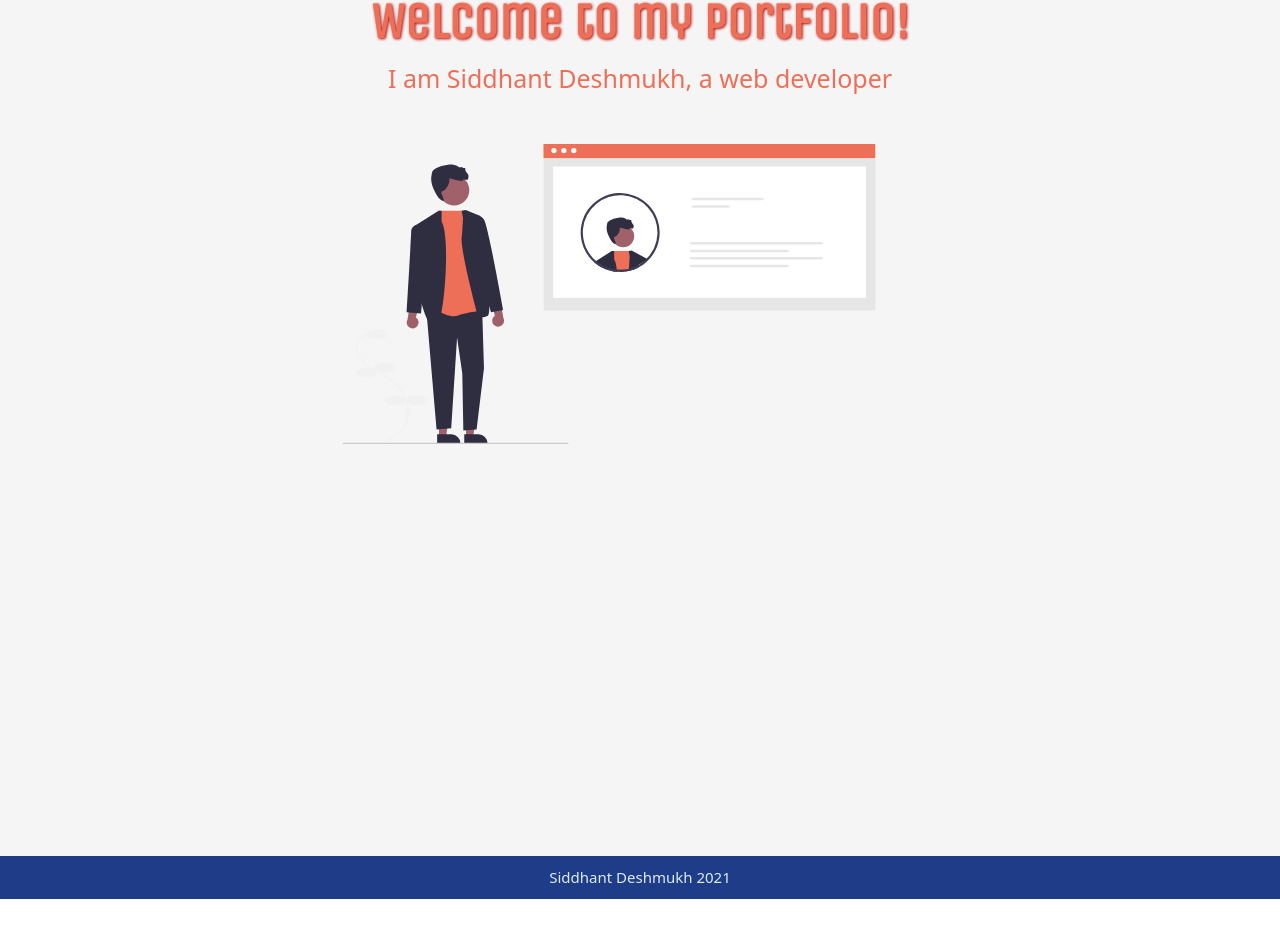
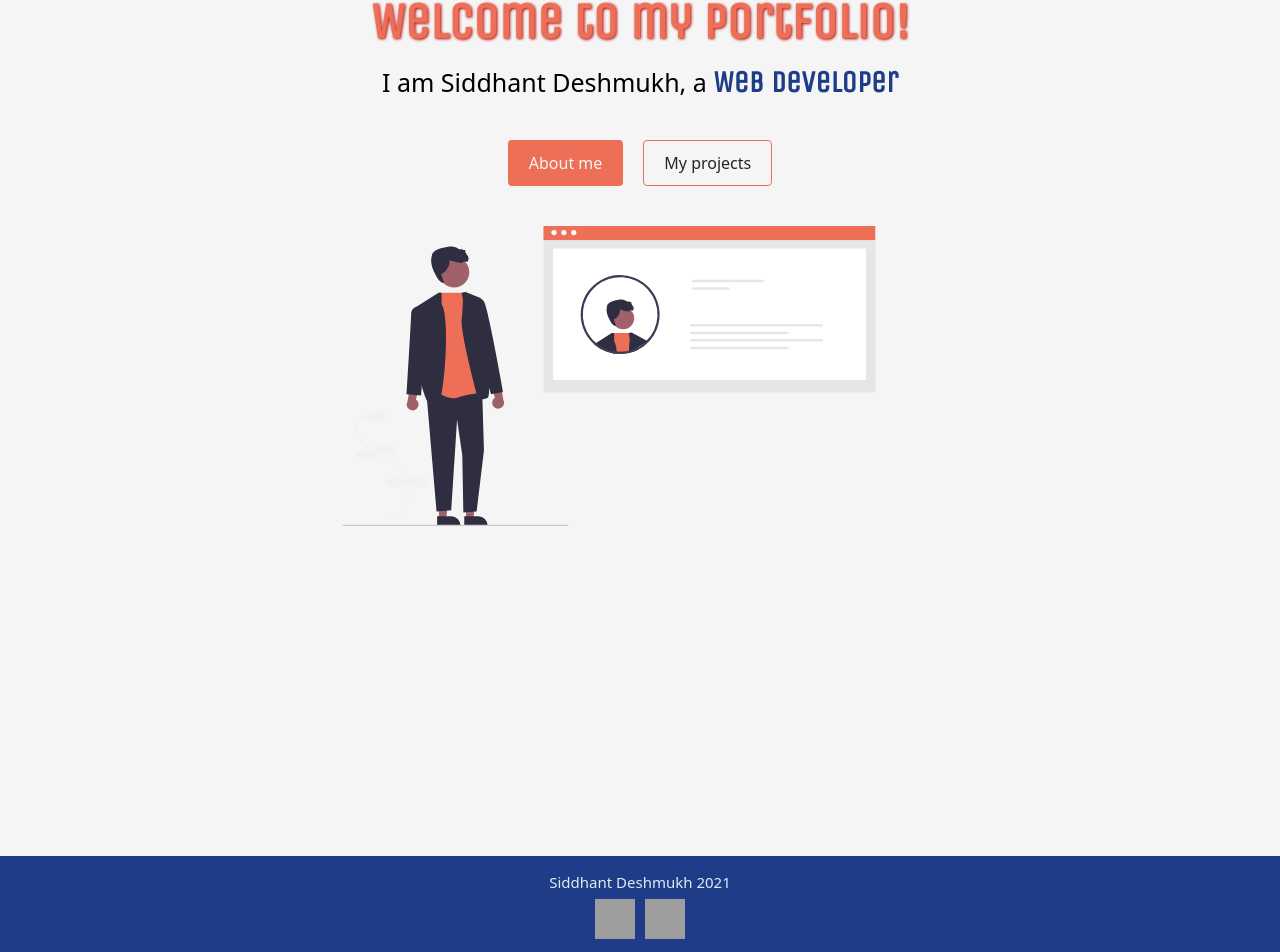
Before and after one commit to sid6145/portfolio, a React (Create React App) app: page / in a window 1280 px wide. Shown: the part 259-1211 px from the top of the page. Before the commit the page ends 1158 px from the top, so only its background shows below. Built offline with nearby package versions, Linux system fonts and the light colour scheme; grey boxes are pictures that could not be loaded.

Commit message:
added 2 buttons for about and project page and also added github and linkedin links in the footer

```diff
--- a/src/Components/Footer/index.js
+++ b/src/Components/Footer/index.js
@@ -1,27 +1,18 @@
-import React from 'react'
+import React from "react";
+import './style.css'
 
-
-const date = new Date()
-
+const date = new Date();
 
 function Footer() {
-    return (
-
-        <footer style={{
-            position:"relative",
-            bottom:"0",
-            fontSize: "15px",
-            textAlign:"center",
-            width:"100%",
-            padding:"10px 5px",
-            backgroundColor:"#1F3C88",
-            color:"#DBEDF3"
-            }}>
-
-                Siddhant Deshmukh {date.getFullYear()}
-
-        </footer>
-    )
+  return (
+    <footer>
+      Siddhant Deshmukh {date.getFullYear()}
+      <div className="icons-container">
+        <a href="https://github.com/sid6145"><img src="https://img.icons8.com/ios-filled/50/000000/github.png" /></a>
+         <a href="https://www.linkedin.com/in/deshmukhsiddhant/"><img src="https://img.icons8.com/color/48/000000/linkedin.png" /></a>
+      </div>
+    </footer>
+  );
 }
 
-export default Footer
+export default Footer;
--- /dev/null
+++ b/src/Components/Footer/style.css
@@ -0,0 +1,20 @@
+footer{
+    position: relative;
+    bottom: 0;
+    font-size: 15px;
+    text-align:center;
+    width: 100%;
+    padding: 15px 5px;
+    background-color: #1F3C88;
+    color:#DBEDF3;
+}
+
+.icons-container{
+    padding: 5px 0 ;
+}
+
+.icons-container img{
+    margin: 0 5px;
+    width: 40px;
+    height: 40px;
+}
--- a/src/Components/Home/index.js
+++ b/src/Components/Home/index.js
@@ -1,12 +1,19 @@
 import React from "react";
+import {Button} from 'react-bootstrap'
 import "./style.css";
 
 function Home() {
   return (
     <div className="home-container">
       <h2>Welcome to my portfolio!</h2>
-      <p>I am Siddhant Deshmukh, a web developer</p>
+      <p>I am Siddhant Deshmukh, a <span style={{color:"#1F3C88", fontFamily:"Unica One, cursive", fontSize:"30px",
+        fontWeight:"600"
 
+    }}>Web developer</span></p>
+        <div className="btn-container">
+        <button className="btn btn-about">About me</button>
+        <button className="btn btn-project">My projects</button>
+        </div>
 
         <img src="images/home-img.svg" />
 
--- a/src/Components/Home/style.css
+++ b/src/Components/Home/style.css
@@ -12,7 +12,7 @@
     width: 70%;
     height: 300px;
     margin-right: 5%;
-    margin-top: 30px;
+    margin-top: 35px;
 
 }
 
@@ -25,4 +25,41 @@
 
 .home-container p{
     font-size: 25px;
+    color: black;
+    margin-bottom: 30px;
 }
+
+.btn-container{
+    display: flex;
+    justify-content: center;
+    padding: 5px 10px;
+}
+
+.btn{
+    margin: 0 10px;
+    padding: 10px 20px;
+}
+
+.btn-about{
+    background-color: #EE6F57;
+    color: #F6F5F5;
+    transition: 0.3s ease;
+
+
+}
+
+.btn-project{
+    border: 1px solid #EE6F57;
+    transition: 0.3s ease;
+}
+
+.btn-about:hover{
+    background-color: #F6F5F5;
+    color: #000;
+    border: 1px solid #EE6F57;
+    box-shadow: 1px 1px 5px black;
+}
+
+.btn-project:hover{
+    box-shadow: 1px 1px 5px black;
+}
```
